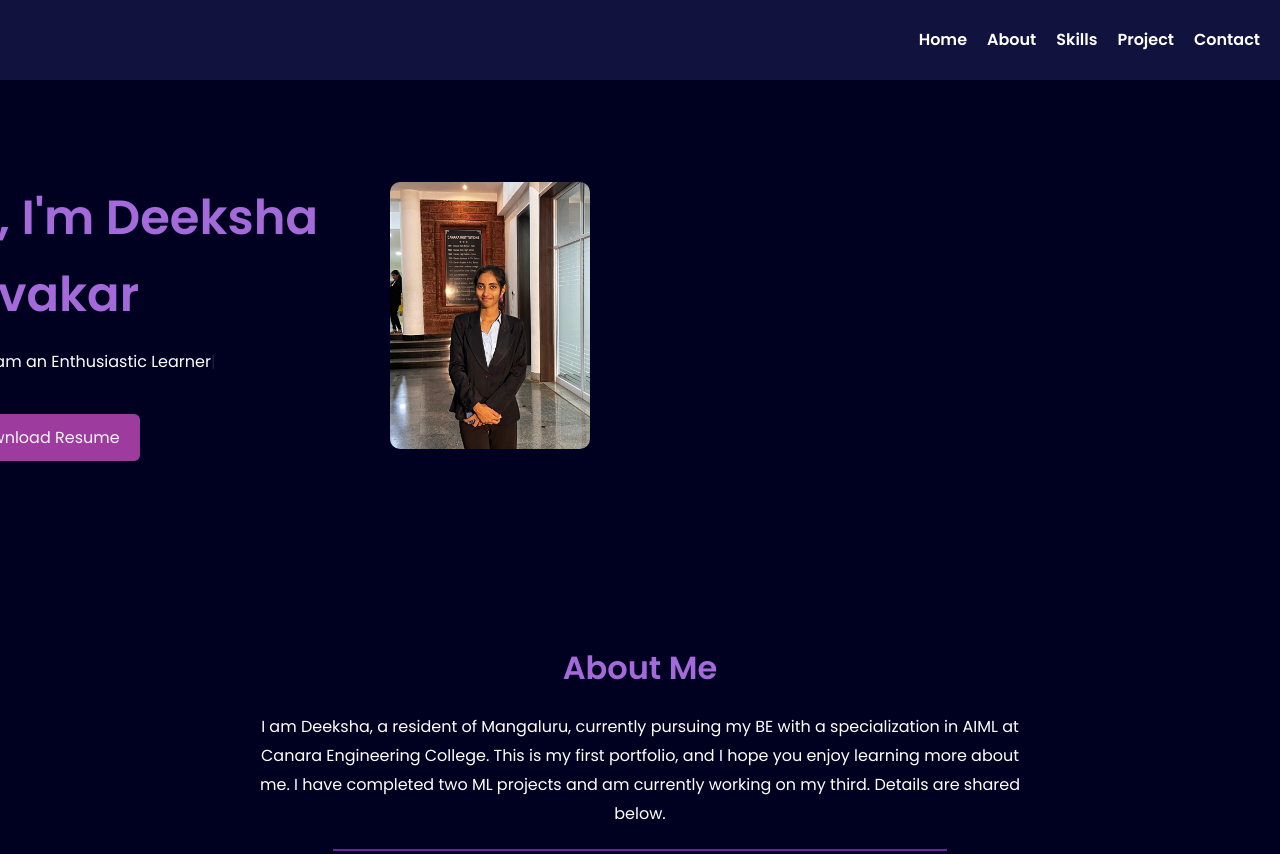
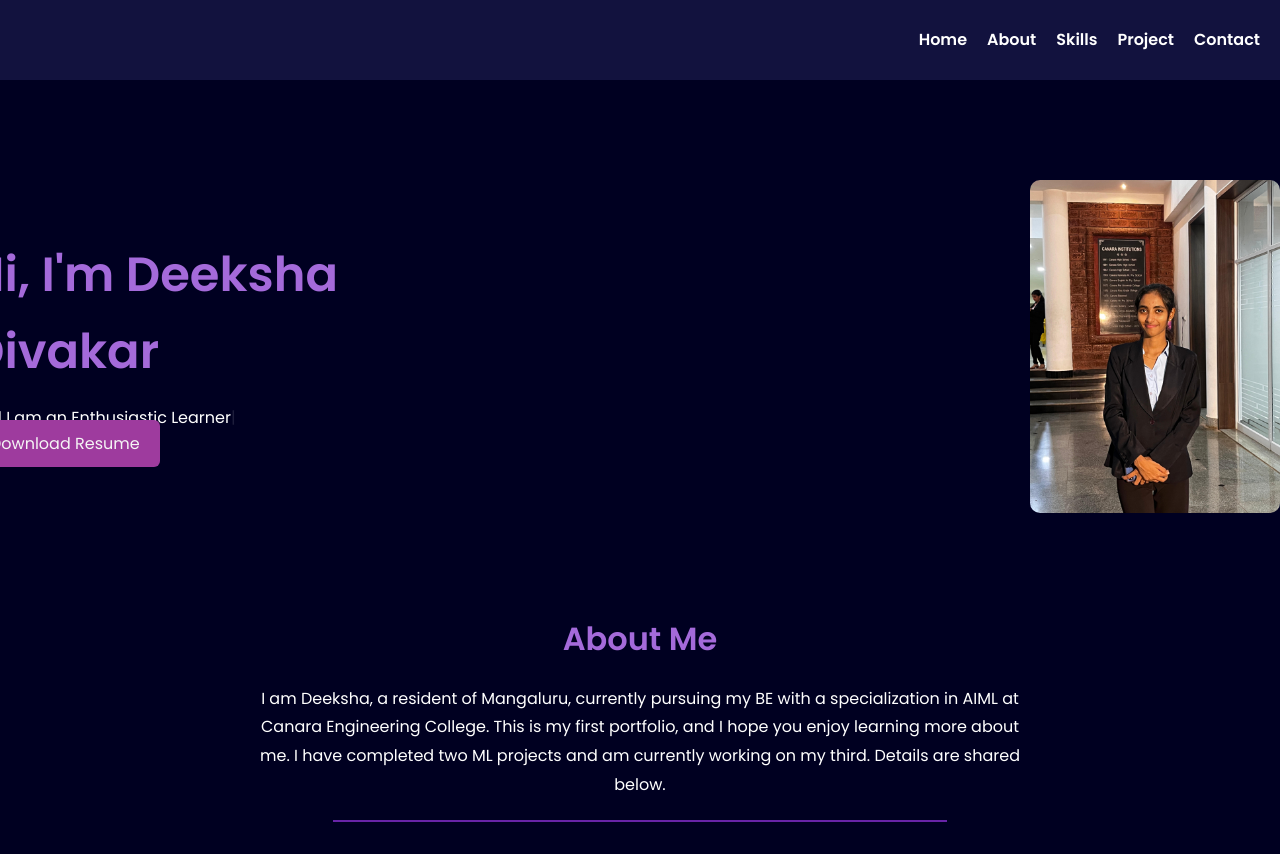
Before and after one commit to Deeksha25003/Deeksha.github.io, a plain HTML site: page index.html in a window 1280 px wide. Shown: the top 854 px of the page. Drawn offline with nearby package versions, Linux system fonts and the light colour scheme.

Commit message:
Update index.html

```diff
--- a/index.html
+++ b/index.html
@@ -73,16 +73,15 @@
 
         .firstSection {
             display: flex;
-            justify-content: flex-start; /* Aligns content to the left */
+            justify-content: space-between;
             align-items: center;
-            gap: 40px;
             margin: 100px 0;
         }
 
         .intro-text {
             text-align: left;
-            max-width: 400px;
-            margin-left: -50px; /* Move text further to the left */
+            max-width: 450px;
+            margin-left: -30px; /* Move text slightly left without breaking the layout */
         }
 
         .firstSection h1 {
@@ -107,7 +106,7 @@
         }
 
         .firstSection img {
-            width: 200px; /* Increased image size */
+            width: 250px; /* Increased image size */
             border-radius: 10px;
         }
 
@@ -173,12 +172,12 @@
         <section id="Home" class="firstSection">
             <div class="intro-text">
                 <h1>Hi, I'm <span class="purple">Deeksha Divakar</span></h1>
-                <p>and I am <span id="element"></span></p><br><br>
+                <p>and I am <span id="element"></span></p>
                 <a href="Deeksha Divakar (4CB21AI010) (1).pdf" class="btn">Download Resume</a>
             </div>
             <img src="deeksha pik.jpg" alt="Deeksha's Picture">
         </section>
-<br><br>
+
         <section id="About" class="section-content">
             <h1 class="section-title">About Me</h1>
             <p>I am Deeksha, a resident of Mangaluru, currently pursuing my BE with a specialization in AIML at Canara Engineering College. This is my first portfolio, and I hope you enjoy learning more about me. I have completed two ML projects and am currently working on my third. Details are shared below.</p>
```
